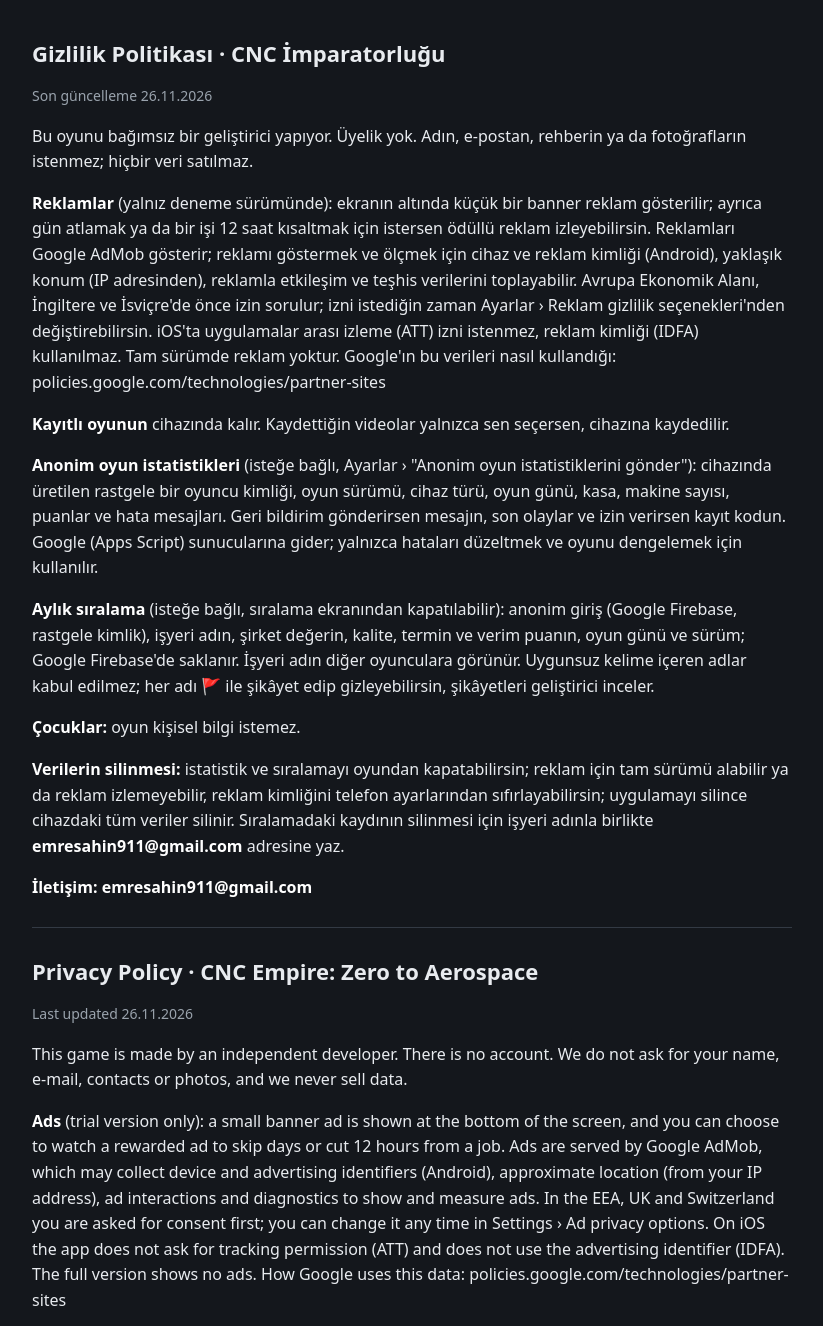
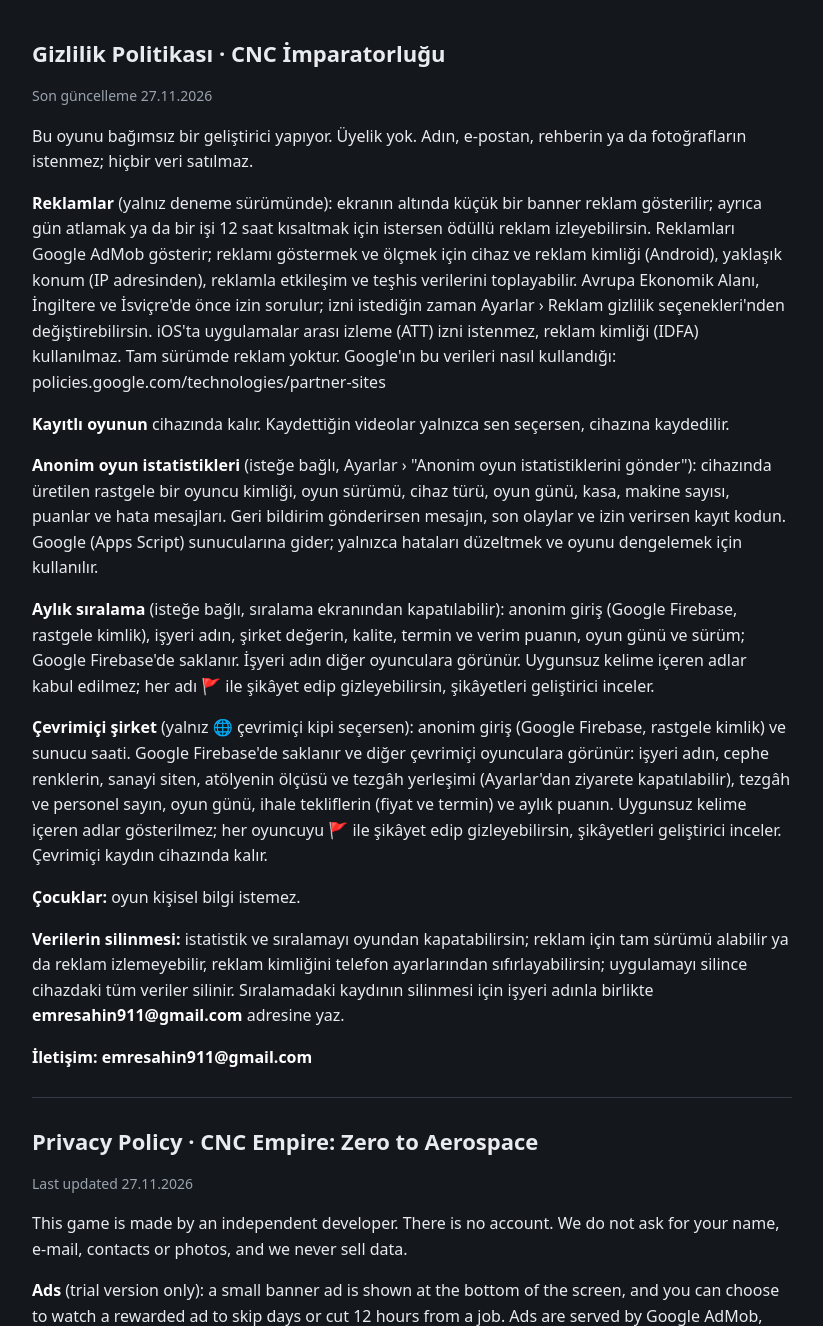
Before and after one commit to mad7luke/mad7luke.github.io, a plain HTML site: page privacy.html in a window 1280 px wide. Shown: the top 1326 px of the page, without its empty margins (228-1051 px from the left). Drawn offline with Linux system fonts and the light colour scheme.

Commit message:
Gizlilik: çevrimiçi şirket (Firebase, diğer oyunculara görünenler, şikâyet/gizleme)

```diff
--- a/privacy.html
+++ b/privacy.html
@@ -3,20 +3,22 @@
 <title>CNC İmparatorluğu · Gizlilik Politikası / CNC Empire · Privacy Policy</title>
 <style>body{margin:0;background:#14171c;color:#e8ebef;font:16px/1.6 system-ui,-apple-system,Segoe UI,Roboto,sans-serif}main{max-width:760px;margin:0 auto;padding:28px 20px 60px}h3{font-size:22px;margin:8px 0}.sub{color:#9aa3ad;font-size:14px}b{color:#fff}hr{border:0;border-top:1px solid #333a44;margin:30px 0}a{color:#ff9a3c}</style>
 </head><body><main>
-<h3>Gizlilik Politikası · CNC İmparatorluğu</h3><p class="sub">Son güncelleme 26.11.2026</p>
+<h3>Gizlilik Politikası · CNC İmparatorluğu</h3><p class="sub">Son güncelleme 27.11.2026</p>
    <p>Bu oyunu bağımsız bir geliştirici yapıyor. Üyelik yok. Adın, e-postan, rehberin ya da fotoğrafların istenmez; hiçbir veri satılmaz.</p>
    <p><b>Reklamlar</b> (yalnız deneme sürümünde): ekranın altında küçük bir banner reklam gösterilir; ayrıca gün atlamak ya da bir işi 12 saat kısaltmak için istersen ödüllü reklam izleyebilirsin. Reklamları Google AdMob gösterir; reklamı göstermek ve ölçmek için cihaz ve reklam kimliği (Android), yaklaşık konum (IP adresinden), reklamla etkileşim ve teşhis verilerini toplayabilir. Avrupa Ekonomik Alanı, İngiltere ve İsviçre'de önce izin sorulur; izni istediğin zaman Ayarlar › Reklam gizlilik seçenekleri'nden değiştirebilirsin. iOS'ta uygulamalar arası izleme (ATT) izni istenmez, reklam kimliği (IDFA) kullanılmaz. Tam sürümde reklam yoktur. Google'ın bu verileri nasıl kullandığı: <span data-notr="">policies.google.com/technologies/partner-sites</span></p>
    <p><b>Kayıtlı oyunun</b> cihazında kalır. Kaydettiğin videolar yalnızca sen seçersen, cihazına kaydedilir.</p>
    <p><b>Anonim oyun istatistikleri</b> (isteğe bağlı, Ayarlar › "Anonim oyun istatistiklerini gönder"): cihazında üretilen rastgele bir oyuncu kimliği, oyun sürümü, cihaz türü, oyun günü, kasa, makine sayısı, puanlar ve hata mesajları. Geri bildirim gönderirsen mesajın, son olaylar ve izin verirsen kayıt kodun. Google (Apps Script) sunucularına gider; yalnızca hataları düzeltmek ve oyunu dengelemek için kullanılır.</p>
    <p><b>Aylık sıralama</b> (isteğe bağlı, sıralama ekranından kapatılabilir): anonim giriş (Google Firebase, rastgele kimlik), işyeri adın, şirket değerin, kalite, termin ve verim puanın, oyun günü ve sürüm; Google Firebase'de saklanır. İşyeri adın diğer oyunculara görünür. Uygunsuz kelime içeren adlar kabul edilmez; her adı 🚩 ile şikâyet edip gizleyebilirsin, şikâyetleri geliştirici inceler.</p>
+   <p><b>Çevrimiçi şirket</b> (yalnız 🌐 çevrimiçi kipi seçersen): anonim giriş (Google Firebase, rastgele kimlik) ve sunucu saati. Google Firebase'de saklanır ve diğer çevrimiçi oyunculara görünür: işyeri adın, cephe renklerin, sanayi siten, atölyenin ölçüsü ve tezgâh yerleşimi (Ayarlar'dan ziyarete kapatılabilir), tezgâh ve personel sayın, oyun günü, ihale tekliflerin (fiyat ve termin) ve aylık puanın. Uygunsuz kelime içeren adlar gösterilmez; her oyuncuyu 🚩 ile şikâyet edip gizleyebilirsin, şikâyetleri geliştirici inceler. Çevrimiçi kaydın cihazında kalır.</p>
    <p><b>Çocuklar:</b> oyun kişisel bilgi istemez.</p>
    <p><b>Verilerin silinmesi:</b> istatistik ve sıralamayı oyundan kapatabilirsin; reklam için tam sürümü alabilir ya da reklam izlemeyebilir, reklam kimliğini telefon ayarlarından sıfırlayabilirsin; uygulamayı silince cihazdaki tüm veriler silinir. Sıralamadaki kaydının silinmesi için işyeri adınla birlikte <b data-notr="">emresahin911@gmail.com</b> adresine yaz.</p>
-   <p><b>İletişim:</b> <b data-notr="">emresahin911@gmail.com</b></p><hr style="border:0;border-top:1px solid #333a44;margin:26px 0"><h3>Privacy Policy · CNC Empire: Zero to Aerospace</h3><p class="sub">Last updated 26.11.2026</p>
+   <p><b>İletişim:</b> <b data-notr="">emresahin911@gmail.com</b></p><hr style="border:0;border-top:1px solid #333a44;margin:26px 0"><h3>Privacy Policy · CNC Empire: Zero to Aerospace</h3><p class="sub">Last updated 27.11.2026</p>
    <p>This game is made by an independent developer. There is no account. We do not ask for your name, e-mail, contacts or photos, and we never sell data.</p>
    <p><b>Ads</b> (trial version only): a small banner ad is shown at the bottom of the screen, and you can choose to watch a rewarded ad to skip days or cut 12 hours from a job. Ads are served by Google AdMob, which may collect device and advertising identifiers (Android), approximate location (from your IP address), ad interactions and diagnostics to show and measure ads. In the EEA, UK and Switzerland you are asked for consent first; you can change it any time in Settings › Ad privacy options. On iOS the app does not ask for tracking permission (ATT) and does not use the advertising identifier (IDFA). The full version shows no ads. How Google uses this data: <span data-notr="">policies.google.com/technologies/partner-sites</span></p>
    <p><b>Your game save</b> stays on your device. Videos you record are saved only when you choose to, to your device.</p>
    <p><b>Anonymous game statistics</b> (optional, Settings › "Send anonymous game statistics"): a random player ID created on your device, game version, device type, game day, cash, machine count, scores and error messages. If you send feedback, your message, the recent game log and, if you allow, your save code. Sent to Google (Apps Script) servers and used only to fix bugs and balance the game.</p>
    <p><b>Monthly ranking</b> (optional, can be turned off on the ranking screen): an anonymous sign-in (Google Firebase, random ID), your workshop name, company value, quality, delivery and efficiency scores, game day and version, stored in Google Firebase. Your workshop name is visible to other players. Names with inappropriate words are not accepted; you can report and hide any name with 🚩, reports are reviewed by the developer.</p>
+   <p><b>Online company</b> (only if you choose the 🌐 online mode): an anonymous sign-in (Google Firebase, random ID) and the server clock. Stored in Google Firebase and visible to other online players: your workshop name, facade colours, industrial estate, workshop size and machine layout (can be closed to visitors in Settings), machine and staff counts, game day, your tender bids (price and lead time) and your monthly score. Names with inappropriate words are not shown; you can report and hide any player with 🚩, reports are reviewed by the developer. Your online save stays on your device.</p>
    <p><b>Children:</b> the game does not ask for personal data.</p>
    <p><b>Deleting data:</b> turn off statistics and ranking in the game; for ads, buy the full version or don't watch them, and reset your advertising ID in your phone settings; deleting the app removes all local data. To have a ranking entry removed, write to <b data-notr="">emresahin911@gmail.com</b> with your workshop name.</p>
    <p><b>Contact:</b> <b data-notr="">emresahin911@gmail.com</b></p>
```
